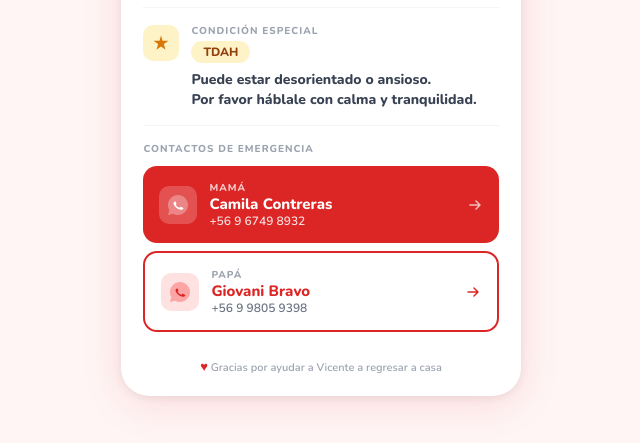
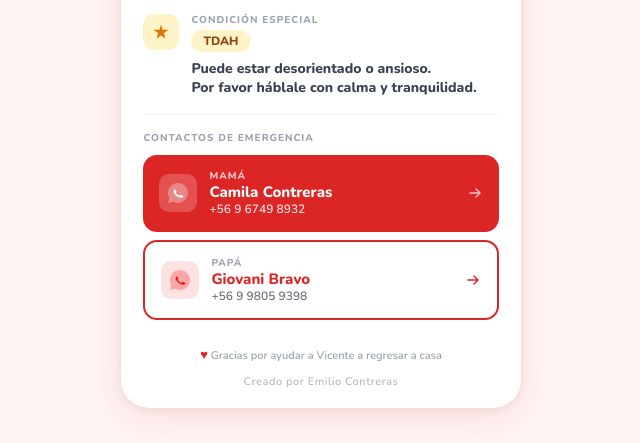
Before and after one commit to emiliocr81/vicente_emergencia.html, a plain HTML site: page index.html in a window 1280 px wide. Shown: the part 357-800 px from the top of the page, without its empty margins (319-959 px from the left). Drawn offline with nearby package versions, Linux system fonts and the light colour scheme.

Commit message:
Update index.html

```diff
--- a/index.html
+++ b/index.html
@@ -391,6 +391,9 @@
     <p class="footer-text">
       <span class="heart">♥</span> Gracias por ayudar a Vicente a regresar a casa
     </p>
+    <p style="margin-top:8px; font-size:11px; color:#bbb; font-weight:600; letter-spacing:0.5px;">
+      Creado por Emilio Contreras
+    </p>
   </div>
 
 </div>
```
